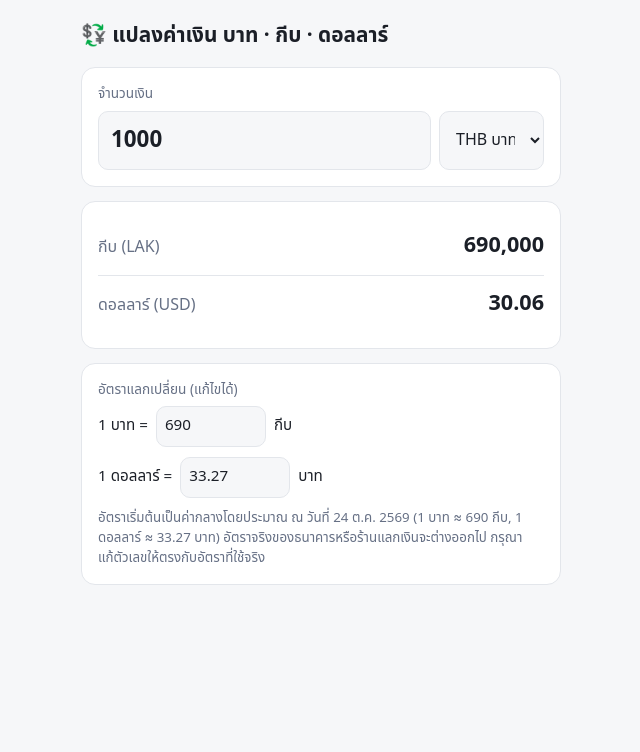
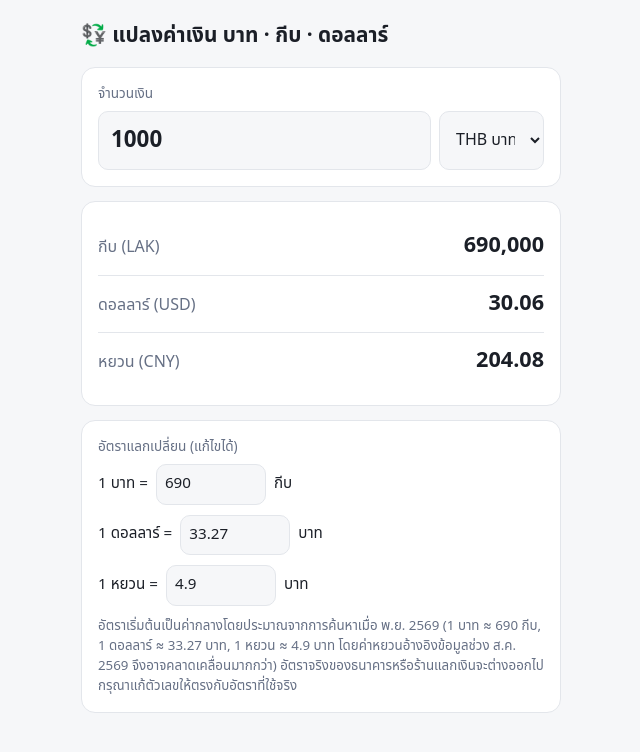
Before and after one commit to narongbt/Cod_AI, a plain HTML site: page thb_lak_usd.html in a window 1280 px wide. Shown: the whole page, without its empty margins (319-959 px from the left). Drawn offline with Linux system fonts and the light colour scheme.

Commit message:
Update thb_lak_usd.html

```diff
--- a/thb_lak_usd.html
+++ b/thb_lak_usd.html
@@ -41,6 +41,7 @@ small{color:var(--muted);display:block;margin-top:10px}
       <option value="THB">THB บาท</option>
       <option value="LAK">LAK กีบ</option>
       <option value="USD">USD ดอลลาร์</option>
+      <option value="CNY">CNY หยวน</option>
     </select>
   </div>
 </div>
@@ -52,43 +53,45 @@ small{color:var(--muted);display:block;margin-top:10px}
   <div class="rates">
     <div class="rate">1 บาท = <input id="rLAK" type="number" inputmode="decimal" step="any"> กีบ</div>
     <div class="rate">1 ดอลลาร์ = <input id="rUSD" type="number" inputmode="decimal" step="any"> บาท</div>
+    <div class="rate">1 หยวน = <input id="rCNY" type="number" inputmode="decimal" step="any"> บาท</div>
   </div>
-  <small>อัตราเริ่มต้นเป็นค่ากลางโดยประมาณ ณ วันที่ 24 ต.ค. 2569 (1 บาท ≈ 690 กีบ, 1 ดอลลาร์ ≈ 33.27 บาท) อัตราจริงของธนาคารหรือร้านแลกเงินจะต่างออกไป กรุณาแก้ตัวเลขให้ตรงกับอัตราที่ใช้จริง</small>
+  <small>อัตราเริ่มต้นเป็นค่ากลางโดยประมาณจากการค้นหาเมื่อ พ.ย. 2569 (1 บาท ≈ 690 กีบ, 1 ดอลลาร์ ≈ 33.27 บาท, 1 หยวน ≈ 4.9 บาท โดยค่าหยวนอ้างอิงข้อมูลช่วง ส.ค. 2569 จึงอาจคลาดเคลื่อนมากกว่า) อัตราจริงของธนาคารหรือร้านแลกเงินจะต่างออกไป กรุณาแก้ตัวเลขให้ตรงกับอัตราที่ใช้จริง</small>
 </div>
 </main>
 
 <script>
 (function(){
-  var DEF={lak:690,usd:33.27};
+  var DEF={lak:690,usd:33.27,cny:4.9};
   var $=function(id){return document.getElementById(id)};
-  var rLAK=$("rLAK"),rUSD=$("rUSD"),amt=$("amount"),from=$("from"),out=$("results");
+  var rLAK=$("rLAK"),rUSD=$("rUSD"),rCNY=$("rCNY"),amt=$("amount"),from=$("from"),out=$("results");
   try{
     var s=JSON.parse(localStorage.getItem("rates")||"null");
-    if(s&&s.lak>0&&s.usd>0){DEF=s}
+    if(s&&s.lak>0&&s.usd>0){DEF.lak=s.lak;DEF.usd=s.usd;if(s.cny>0)DEF.cny=s.cny}
   }catch(e){}
-  rLAK.value=DEF.lak;rUSD.value=DEF.usd;
+  rLAK.value=DEF.lak;rUSD.value=DEF.usd;rCNY.value=DEF.cny;
 
   var fmt={
     THB:function(n){return n.toLocaleString("th-TH",{maximumFractionDigits:2})},
     LAK:function(n){return n.toLocaleString("th-TH",{maximumFractionDigits:0})},
-    USD:function(n){return n.toLocaleString("en-US",{maximumFractionDigits:2})}
+    USD:function(n){return n.toLocaleString("en-US",{maximumFractionDigits:2})},
+    CNY:function(n){return n.toLocaleString("en-US",{maximumFractionDigits:2})}
   };
-  var names={THB:"บาท (THB)",LAK:"กีบ (LAK)",USD:"ดอลลาร์ (USD)"};
+  var names={THB:"บาท (THB)",LAK:"กีบ (LAK)",USD:"ดอลลาร์ (USD)",CNY:"หยวน (CNY)"};
 
   function calc(){
-    var lak=parseFloat(rLAK.value),usd=parseFloat(rUSD.value),a=parseFloat(amt.value);
-    if(!(lak>0)||!(usd>0)||!(a>=0)){out.innerHTML='<span style="color:var(--muted)">กรอกจำนวนเงินและอัตราแลกเปลี่ยนให้ถูกต้อง</span>';return}
-    var perTHB={THB:1,LAK:lak,USD:1/usd};
+    var lak=parseFloat(rLAK.value),usd=parseFloat(rUSD.value),cny=parseFloat(rCNY.value),a=parseFloat(amt.value);
+    if(!(lak>0)||!(usd>0)||!(cny>0)||!(a>=0)){out.innerHTML='<span style="color:var(--muted)">กรอกจำนวนเงินและอัตราแลกเปลี่ยนให้ถูกต้อง</span>';return}
+    var perTHB={THB:1,LAK:lak,USD:1/usd,CNY:1/cny};
     var thb=a/perTHB[from.value];
     var html="";
-    ["THB","LAK","USD"].forEach(function(c){
+    ["THB","LAK","USD","CNY"].forEach(function(c){
       if(c===from.value)return;
       html+='<div class="res"><span>'+names[c]+'</span><b>'+fmt[c](thb*perTHB[c])+'</b></div>';
     });
     out.innerHTML=html;
-    try{localStorage.setItem("rates",JSON.stringify({lak:lak,usd:usd}))}catch(e){}
+    try{localStorage.setItem("rates",JSON.stringify({lak:lak,usd:usd,cny:cny}))}catch(e){}
   }
-  [rLAK,rUSD,amt,from].forEach(function(el){el.addEventListener("input",calc);el.addEventListener("change",calc)});
+  [rLAK,rUSD,rCNY,amt,from].forEach(function(el){el.addEventListener("input",calc);el.addEventListener("change",calc)});
   calc();
 })();
 </script>
```
